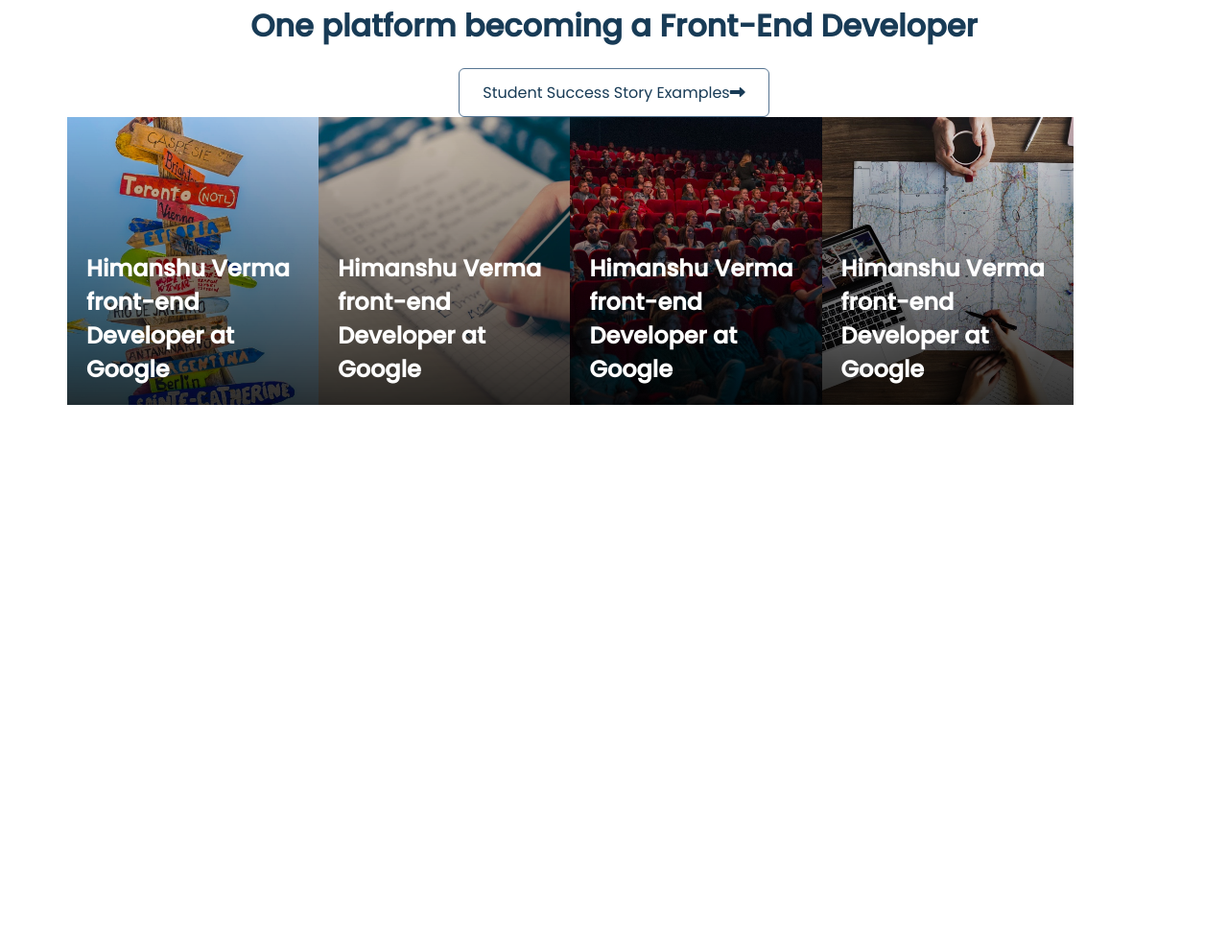
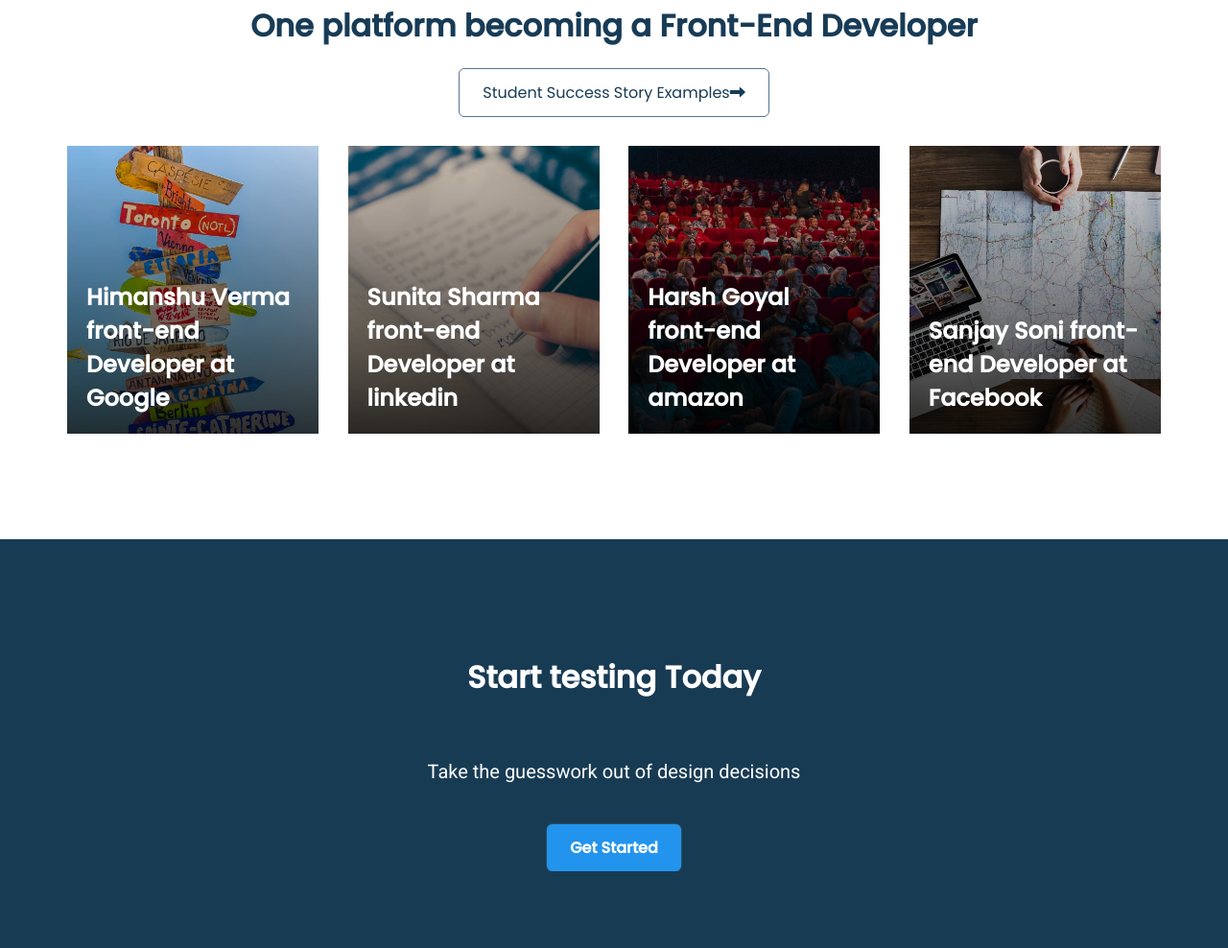
Before and after one commit to granthverma/learnwthgranth, a plain HTML site: page index.html in a window 1280 px wide. Shown: the part 3205-4193 px from the top of the page at 96% size. Before the commit the page ends 3707 px from the top, so only its background shows below. Drawn offline with Linux system fonts and the light colour scheme.

Commit message:
cta section

```diff
--- a/index.html
+++ b/index.html
@@ -215,34 +215,40 @@
            <h2 class="examples-header-text"> One platform becoming a Front-End Developer</h2>
            <a href="#" class="secondary-button">Student Success Story Examples<i class="fa-solid fa-right-long"></i></a>
          </div>
-       <div class="exaples-area flex">
+       <div class="examples-area flex">
         <a href="#" class="examples-card">
           <h3 class="card-text">Himanshu Verma front-end Developer at Google  </h3>
         </a>
         <a href="#" class="examples-card">
-          <h3 class="card-text">Himanshu Verma front-end Developer at Google  </h3>
+          <h3 class="card-text">  Sunita Sharma front-end Developer at linkedin  </h3>
         </a>
         <a href="#" class="examples-card">
-          <h3 class="card-text">Himanshu Verma front-end Developer at Google  </h3>
+          <h3 class="card-text">Harsh Goyal front-end Developer at amazon  </h3>
         </a>
 
         <a href="#" class="examples-card">
-          <h3 class="card-text">Himanshu Verma front-end Developer at Google  </h3>
+          <h3 class="card-text"> Sanjay Soni front-end Developer at Facebook  </h3>
         </a>
 
       </div>
-        </div>
+    </div>
 
-      </section>
+ </section>
+
+
+ <!--cta-section-->
 
 
 
+      <section class="cta-section">
+      <div class="container flex cta-section-container">
+       <h2> Start testing Today</h2>
+       <p>Take the  guesswork out of design decisions</p>
+       <a href=""  class ="primary-button">Get Started</a>
 
 
-
-      <section class="cta-section"></section>
-
-
+      </div>
+    </section>
       <footer></footer>
 
 
--- a/style.css
+++ b/style.css
@@ -272,7 +272,7 @@
     text-align: center;
 
 }
-.examples-area {
+.examples-area{
     justify-content: space-between;
     margin-block: 30px;
     flex-wrap : wrap;
@@ -320,3 +320,22 @@
     right:20px;
     color: white;
 }
+
+/* cta-section */
+
+.cta-section-container {
+ flex-direction: column;
+ gap :40px;
+ color: white;
+
+}
+
+.cta-section {
+    padding: 120px var(--padding-inline-section) 80px;
+   background-color: #183b54;
+}
+
+.cta-section-container p{
+    color: white;
+    margin-top: 20px;
+}
```
